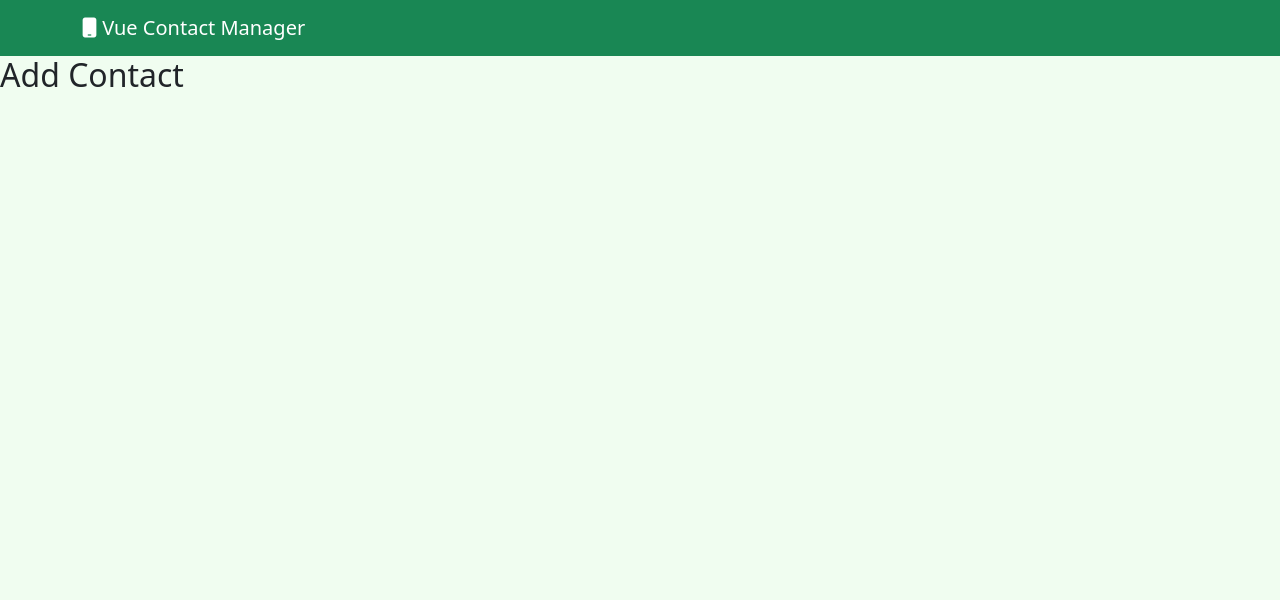
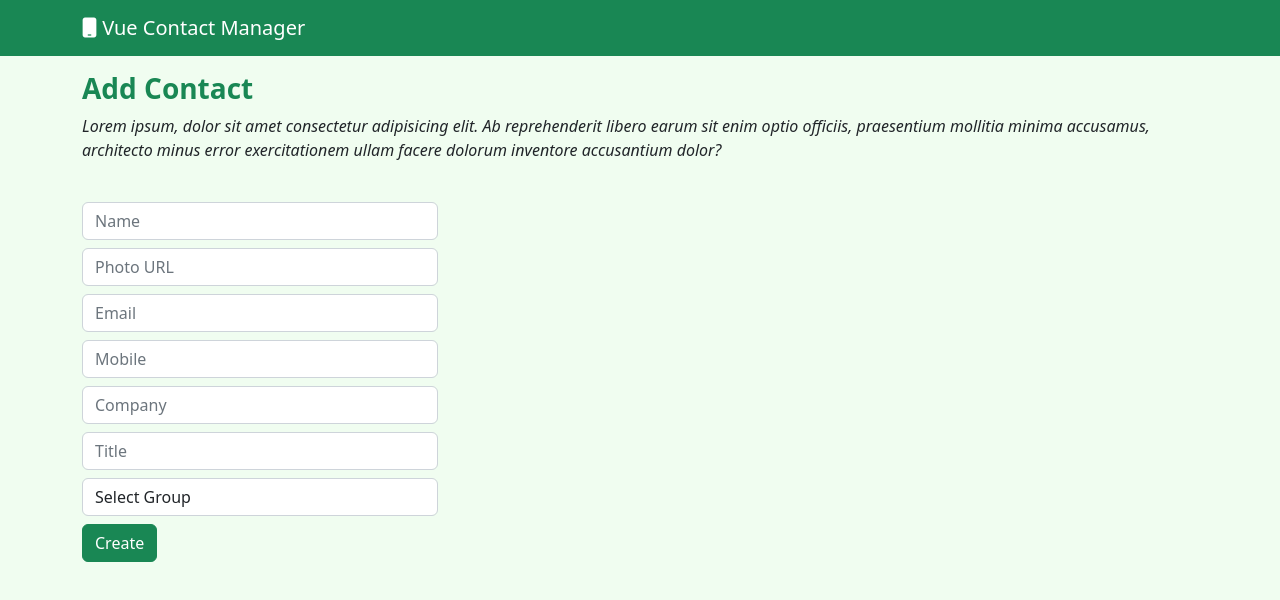
Before and after one commit to kristiantud/vue-contacts-crud, a Vue app: page /contacts/add in a window 1280 px wide. Shown: the top 600 px of the page. Built offline with nearby package versions, Linux system fonts and the light colour scheme.

Commit message:
finished AddContact.vue

```diff
--- a/src/views/AddContact.vue
+++ b/src/views/AddContact.vue
@@ -1,5 +1,48 @@
 <template>
-    <h2>Add Contact</h2>
+    <div class="container mt-3">
+      <div class="row">
+        <div class="col">
+          <p class="h3 text-success fw-bold">Add Contact</p>
+          <p class="fst-italic">Lorem ipsum, dolor sit amet consectetur adipisicing elit. Ab reprehenderit libero earum sit enim optio officiis, praesentium mollitia minima accusamus, architecto minus error exercitationem ullam facere dolorum inventore accusantium dolor?</p>
+        </div>
+      </div>
+    </div>
+
+    <div class="container mt-3">
+      <div class="row">
+        <div class="col-md-4">
+          <form action="">
+            <div class="mb-2">
+              <input type="text" class="form-control  my-2" placeholder="Name">
+            </div>
+            <div class="mb-2">
+              <input type="text" class="form-control  my-2" placeholder="Photo URL">
+            </div>
+            <div class="mb-2">
+              <input type="text" class="form-control  my-2" placeholder="Email">
+            </div>
+            <div class="mb-2">
+              <input type="text" class="form-control  my-2" placeholder="Mobile">
+            </div>
+            <div class="mb-2">
+              <input type="text" class="form-control  my-2" placeholder="Company">
+            </div>
+            <div class="mb-2">
+              <input type="text" class="form-control  my-2" placeholder="Title">
+            </div>
+            <div class="mb-2">
+              <select name="" id="" class="form-control">
+                <option value="">Select Group</option>
+              </select>
+            </div>
+            <div class="mb-2">
+              <input type="submit" class="btn btn-success" value="Create">
+            </div>
+
+          </form>
+        </div>
+      </div>
+    </div>
 
   </template>
 
--- a/src/views/ContactManager.vue
+++ b/src/views/ContactManager.vue
@@ -5,7 +5,7 @@
           <p class="h3 text-success fw-bold">Contact Manager
             <router-link to="/contacts/add" class="btn btn-success btn-sm"><i class="fa fa-plus-circle"></i> New</router-link>
           </p>
-          <p class="fst-italic">laskjdlkasjdlkasjdlaskjdlaskjdlaskjdlaskdjlaskdjalskdjasldkjasldkjasldkjasldkjaslkdjasldkj</p>
+          <p class="fst-italic">Lorem ipsum dolor sit amet consectetur adipisicing elit. Veniam dolorum voluptate sit odio nisi, ducimus deserunt beatae saepe quo repellendus! Dignissimos repudiandae, adipisci autem ullam incidunt ut. Sit, tempore non?</p>
 
         <form>
           <div class="row">
```
